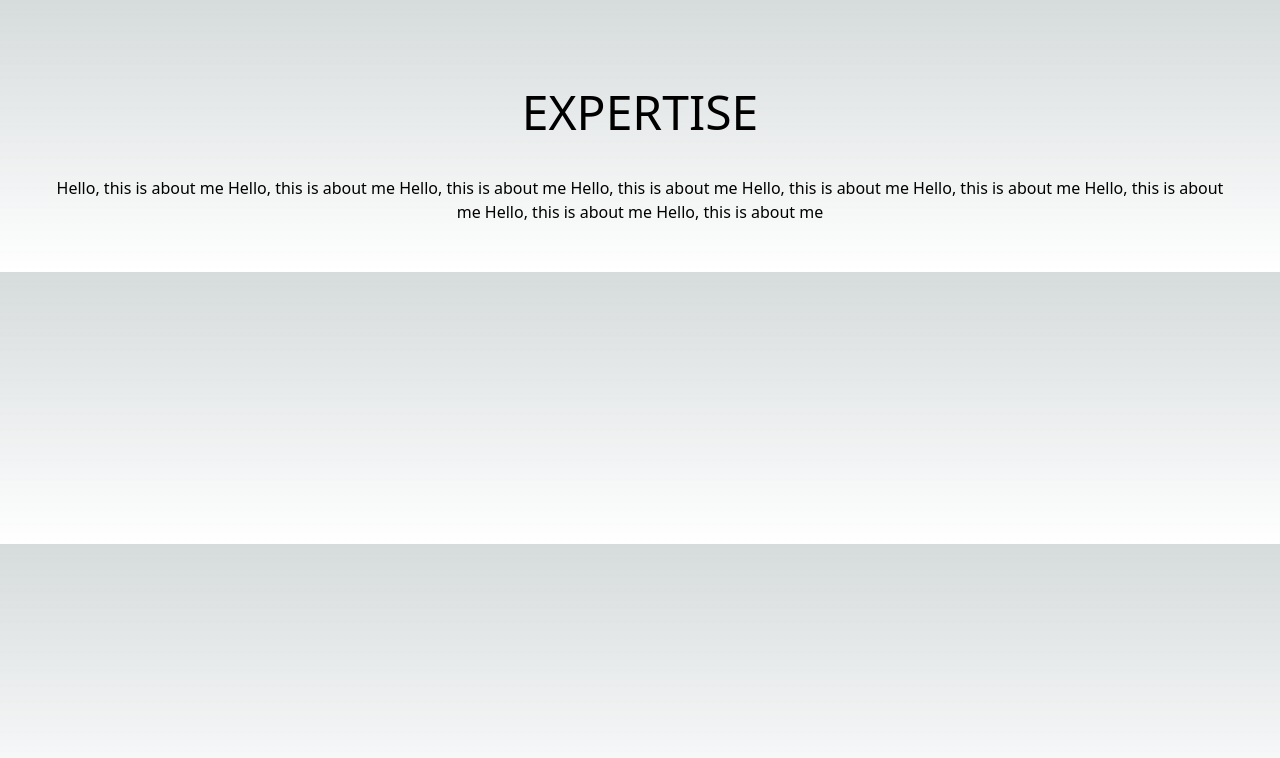
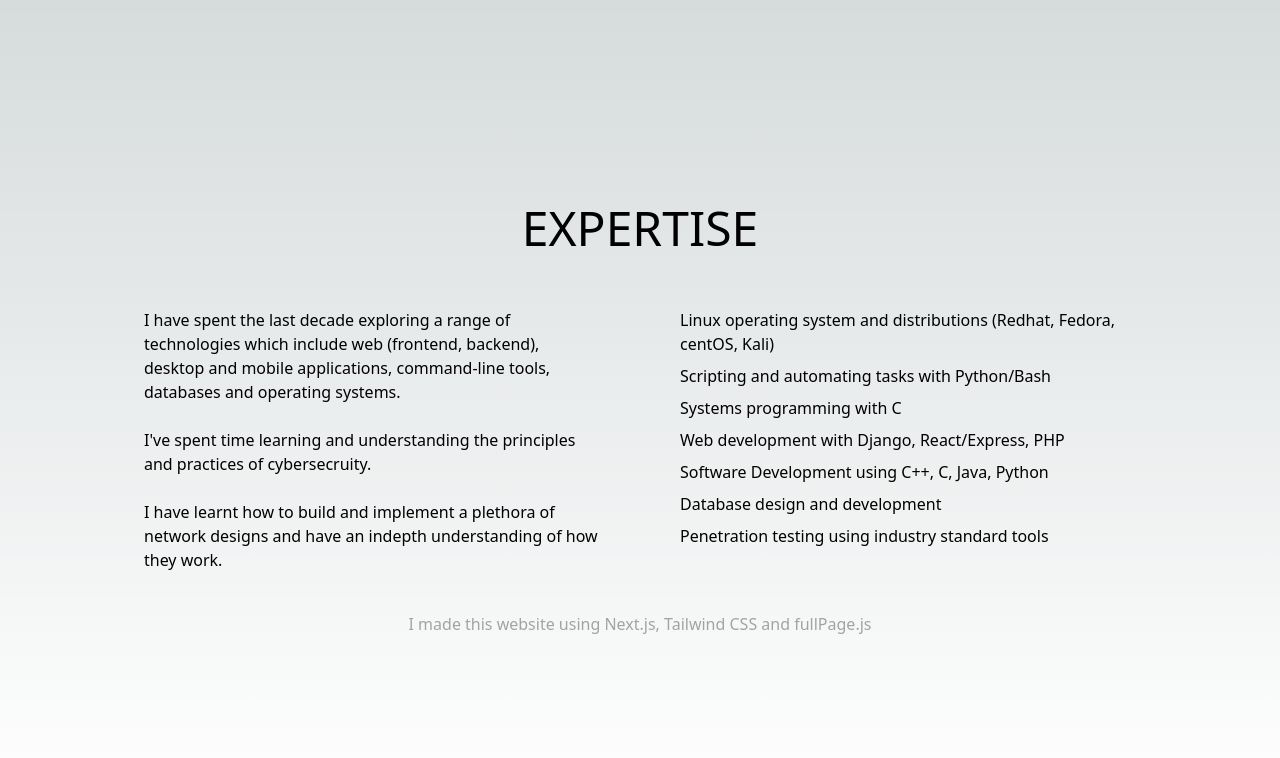
Before and after one commit to matthew-beerens/matthew-beerens.github.io, a Next.js app: page /components/expertise in a window 1280 px wide. Shown: the top 758 px of the page. Built offline with nearby package versions, Linux system fonts and the light colour scheme.

Commit message:
add content to sections of portfolio, included bootstrap icons

```diff
--- a/package.json
+++ b/package.json
@@ -9,7 +9,9 @@
     "lint": "next lint"
   },
   "dependencies": {
+    "@fullpage/react-fullpage": "^0.1.39",
     "autoprefixer": "10.4.14",
+    "bootstrap-icons": "^1.10.4",
     "next": "13.3.1",
     "postcss": "8.4.23",
     "react": "18.2.0",
--- a/pages/components/about.js
+++ b/pages/components/about.js
@@ -10,13 +10,13 @@ class About extends Component
     render()
     {
         return (
-            <section id='about' className="section items-center p-12">
+            <section id='about' className="section items-center ">
+                <div className="flex flex-col h-screen w-screen justify-center items-center p-12">
                     <h2 className="text-5xl text-center m-10">ABOUT ME</h2>
-                    <div className="text-center">
-                        <p>
+                    <p className="text-center w-2/3">
                         I'm a computer science graduate from WSU in Sydney, passionate about web and software development, as well as cyber security. With a strong foundation in programming, I create functional and visually appealing applications that solve real-world problems. I also have experience in ethical hacking and penetration testing, ensuring that the software I build is secure. In my free time, I enjoy reading about and learning new technologies. Feel free to reach out and say hello!
-                        </p>
-                    </div>
+                    </p>
+                </div>
             </section>
         );
     }
--- a/pages/components/contact.js
+++ b/pages/components/contact.js
@@ -1,4 +1,5 @@
 import { Component } from "react";
+
 
 class Contact extends Component
 {
@@ -10,13 +11,25 @@ class Contact extends Component
     render()
     {
         return(
-            <section id="contact" className="section items-center p-12">
-                    <h2 className="text-5xl text-center m-10">CONTACT ME</h2>
-                    <div className="text-center">
-                        <p>
-                            Hello, this is about me Hello, this is about me Hello, this is about me Hello, this is about me Hello, this is about me
-                            Hello, this is about me Hello, this is about me Hello, this is about me Hello, this is about me
-                        </p>
+            <section id="contact" className="section flex flex-col h-screen justify-center items-center p-12">
+                    <div className="flex flex-col justify-start items-start">
+                        <div className="flex justify-center items-center gap-10">
+                            <i>
+                                <svg xmlns="http://www.w3.org/2000/svg" width="75" height="75" fill="currentColor" className="bi bi-envelope" viewBox="0 0 16 16">
+                                <path d="M0 4a2 2 0 0 1 2-2h12a2 2 0 0 1 2 2v8a2 2 0 0 1-2 2H2a2 2 0 0 1-2-2V4Zm2-1a1 1 0 0 0-1 1v.217l7 4.2 7-4.2V4a1 1 0 0 0-1-1H2Zm13 2.383-4.708 2.825L15 11.105V5.383Zm-.034 6.876-5.64-3.471L8 9.583l-1.326-.795-5.64 3.47A1 1 0 0 0 2 13h12a1 1 0 0 0 .966-.741ZM1 11.105l4.708-2.897L1 5.383v5.722Z"/>
+                                </svg>
+                            </i>
+                            <h3 className="text-2xl">Matthew.Beerens@gmail.com</h3>
+                        </div>
+
+                        <div className="flex justify-center items-center gap-10">
+                            <i>
+                                <svg xmlns="http://www.w3.org/2000/svg" width="75" height="75" fill="currentColor" className="bi bi-linkedin" viewBox="0 0 16 16">
+                                <path d="M0 1.146C0 .513.526 0 1.175 0h13.65C15.474 0 16 .513 16 1.146v13.708c0 .633-.526 1.146-1.175 1.146H1.175C.526 16 0 15.487 0 14.854V1.146zm4.943 12.248V6.169H2.542v7.225h2.401zm-1.2-8.212c.837 0 1.358-.554 1.358-1.248-.015-.709-.52-1.248-1.342-1.248-.822 0-1.359.54-1.359 1.248 0 .694.521 1.248 1.327 1.248h.016zm4.908 8.212V9.359c0-.216.016-.432.08-.586.173-.431.568-.878 1.232-.878.869 0 1.216.662 1.216 1.634v3.865h2.401V9.25c0-2.22-1.184-3.252-2.764-3.252-1.274 0-1.845.7-2.165 1.193v.025h-.016a5.54 5.54 0 0 1 .016-.025V6.169h-2.4c.03.678 0 7.225 0 7.225h2.4z"/>
+                                </svg>
+                            </i>
+                            <h3 className="text-2xl">Matthew Beerens</h3>
+                        </div>
                     </div>
             </section>
         );
--- a/pages/components/expertise.js
+++ b/pages/components/expertise.js
@@ -10,14 +10,39 @@ class Expertise extends Component
     render()
     {
         return (
-            <section id="expertise" className="section items-center p-12">
-                    <h2 className="text-5xl text-center m-10">EXPERTISE</h2>
-                    <div className="text-center">
-                        <p>
-                            Hello, this is about me Hello, this is about me Hello, this is about me Hello, this is about me Hello, this is about me
-                            Hello, this is about me Hello, this is about me Hello, this is about me Hello, this is about me
-                        </p>
+            <section id="expertise" className="section items-center">
+                <div className="h-screen w-screen flex flex-col justify-center items-center">
+                <h2 className="text-5xl text-center m-10">EXPERTISE</h2>
+                    <div className="flex w-4/5 gap-12 justify-center">
+                        <section className="text-left p-4 w-1/2">
+                            <p>
+                                I have spent the last decade exploring a range of technologies which include
+                                web (frontend, backend), desktop and mobile applications, command-line tools, databases and operating systems.
+                            </p>
+                            <br/>
+                            <p>
+                                I've spent time learning and understanding the principles and practices of cybersecruity.
+                            </p>
+                            <br/>
+                            <p>
+                            I have learnt how to build and implement a plethora of network designs and have an indepth understanding of how they work.
+                            </p>
+                        </section>
+
+                        <ul className="text-left p-4 w-1/2 space-y-2">
+                            <li>Linux operating system and distributions (Redhat, Fedora, centOS, Kali)</li>
+                            <li>Scripting and automating tasks with Python/Bash</li>
+                            <li>Systems programming with C</li>
+                            <li>Web development with Django, React/Express, PHP</li>
+                            <li>Software Development using C++, C, Java, Python</li>
+                            <li>Database design and development</li>                                <li>Penetration testing using industry standard tools</li>
+                        </ul>
+
                     </div>
+                    <br/>
+                    <p className="text-neutral-400">I made this website using Next.js, Tailwind CSS and fullPage.js</p>
+                </div>
+
             </section>
         );
     }
```
Also changed, not shown: 1 other file (tests, documents, lock files or other folders).
